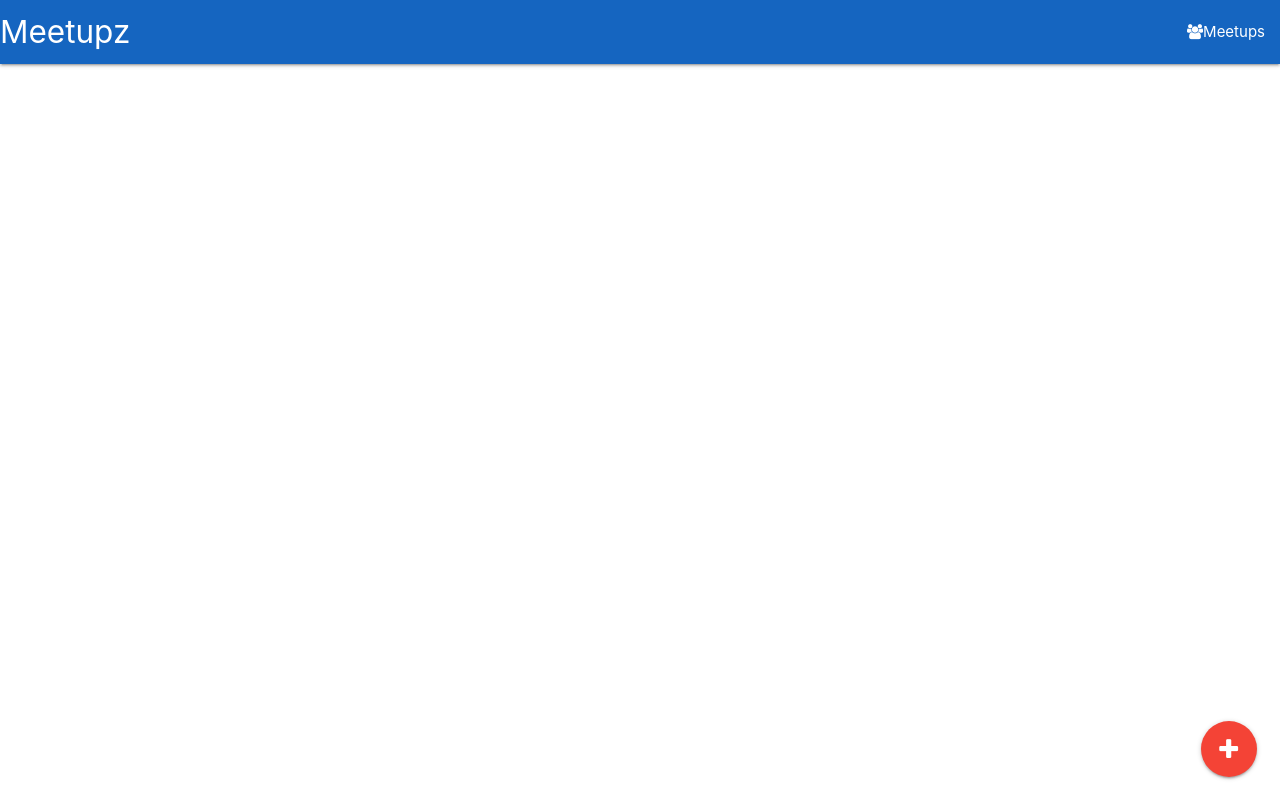
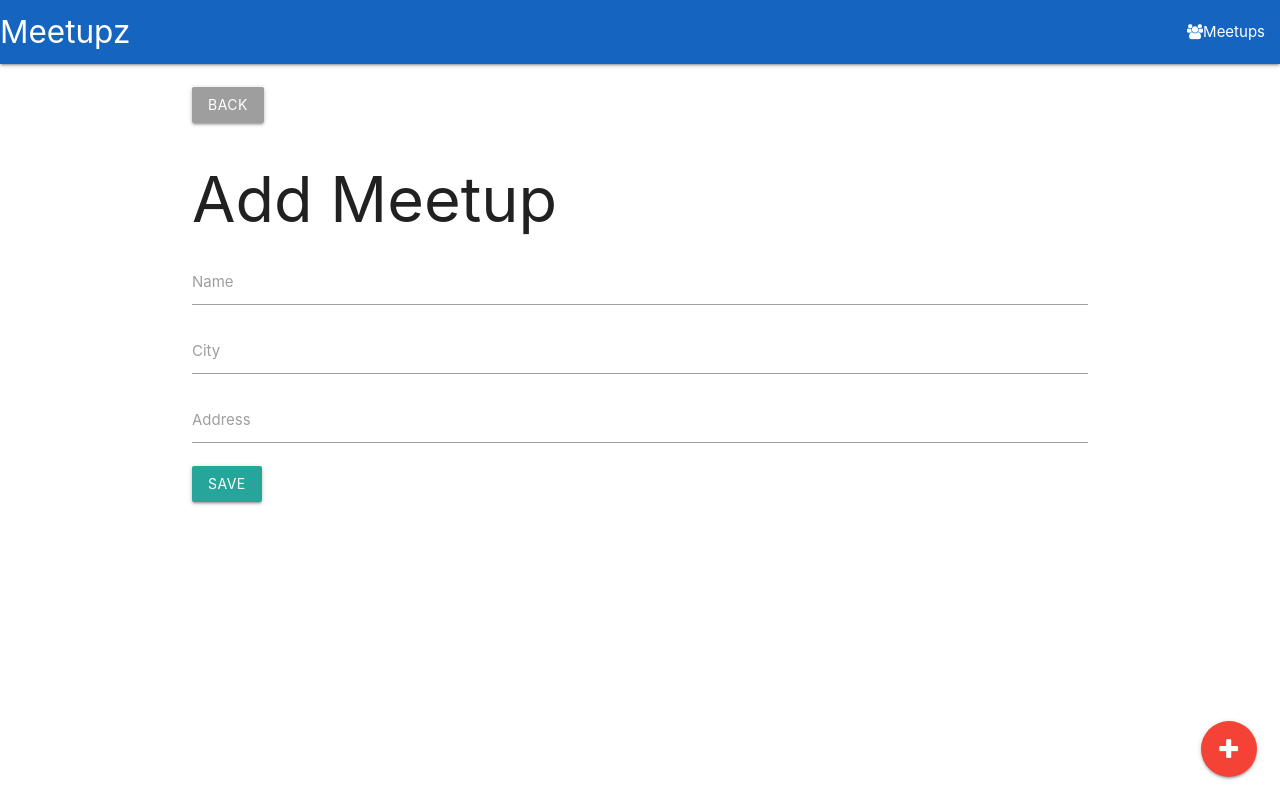
Before and after one commit to Zefevr/meetup-app, a React (Create React App) app in the folder client_src/: page /meetup/add in a window 1280 px wide. Built offline with nearby package versions, Linux system fonts and the light colour scheme.

Commit message:
Fixed issue in add meetup component

```diff
--- a/client_src/src/App.js
+++ b/client_src/src/App.js
@@ -12,7 +12,7 @@ const App = () => (
       <Main />
     </div>
     <div className="fixed-action-btn">
-      <a href="/meetups/add" className="btn-floating btn-large waves-effect waves-light red">
+      <a href="/meetup/add" className="btn-floating btn-large waves-effect waves-light red">
         <i className="fa fa-plus"></i>
       </a>
     </div>
--- /dev/null
+++ b/client_src/src/components/AddMeetup.js
@@ -0,0 +1,55 @@
+import React, { Component } from 'react'
+//import { Link,  BrowserRouter as Router } from 'react-router-dom'
+import axios from 'axios'
+
+class AddMeetup extends Component {
+
+  addMeetup(newMeetup) {
+    axios.request({
+      method:'post',
+      url:'http://localhost:3000/api/meetups',
+      data: newMeetup
+    }).then(response => {
+      this.props.history.push('/')
+    }).catch(err => console.log(err))
+  }
+
+  onSubmit(e){
+    const newMeetup = {
+      name: this.refs.name.value,
+      city: this.refs.city.value,
+      address: this.refs.address.value
+    }
+    this.addMeetup(newMeetup)
+    e.preventDefault()
+  }
+
+  render(){
+    return (
+      <div>
+        <br />
+        <a className="btn grey" href="/">Back</a>
+        <h1>Add Meetup</h1>
+        <form onSubmit={this.onSubmit.bind(this)}>
+          <div className="input-field">
+            <input type="text" name="name" ref="name" />
+            <label htmlFor="name">Name</label>
+          </div>
+          <div className="input-field">
+            <input type="text" name="city" ref="city" />
+            <label htmlFor="city">City</label>
+          </div>
+          <div className="input-field">
+            <input type="text" name="address" ref="address" />
+            <label htmlFor="address">Address</label>
+          </div>
+          <input type="submit" value="save" className="btn" />
+        </form>
+      </div>
+
+    )
+  }
+
+}
+
+export default AddMeetup
--- a/client_src/src/components/Main.js
+++ b/client_src/src/components/Main.js
@@ -3,6 +3,7 @@ import { BrowserRouter as Router, Route } from 'react-router-dom'
 import Meetups from './Meetups'
 import About from './About'
 import MeetupDetails from './MeetupDetails';
+import AddMeetup from './AddMeetup'
 
 const Main = () => (
 
@@ -10,6 +11,7 @@ const Main = () => (
     <div>
       <Route exact path="/" component={Meetups}/>
       <Route exact path="/about" component={About}/>
+      <Route exact path="/meetup/add" component={AddMeetup}/>
       <Route exact path="/meetups/:id" component={MeetupDetails}/>
     </div>
   </Router>
--- a/client_src/src/components/MeetupDetails.js
+++ b/client_src/src/components/MeetupDetails.js
@@ -28,6 +28,7 @@ class MeetupDetails extends Component {
   render(){
     return (
       <div>
+        <br />
         <a className="btn grey" href="/">Back</a>
         <h1>{this.state.details.name}</h1>
         <ul className="collection">
@@ -35,6 +36,8 @@ class MeetupDetails extends Component {
           <li className="collection-item">Address: {this.state.details.address}</li>
         </ul>
         <a className="btn" href={`/meetups/edit/${this.state.details.id}`}>Edit</a>
+        <button className="btn red right">Delete</button>
+
       </div>
 
     )
--- a/client_src/src/components/Navbar.js
+++ b/client_src/src/components/Navbar.js
@@ -28,7 +28,7 @@ class Navbar extends Component {
             </a>
           </li>
           <li>
-            <a href="/meetups/add">
+            <a href="/meetup/add">
               <i className="fa fa-plus"></i>
                     Add Meetup
             </a>
```
